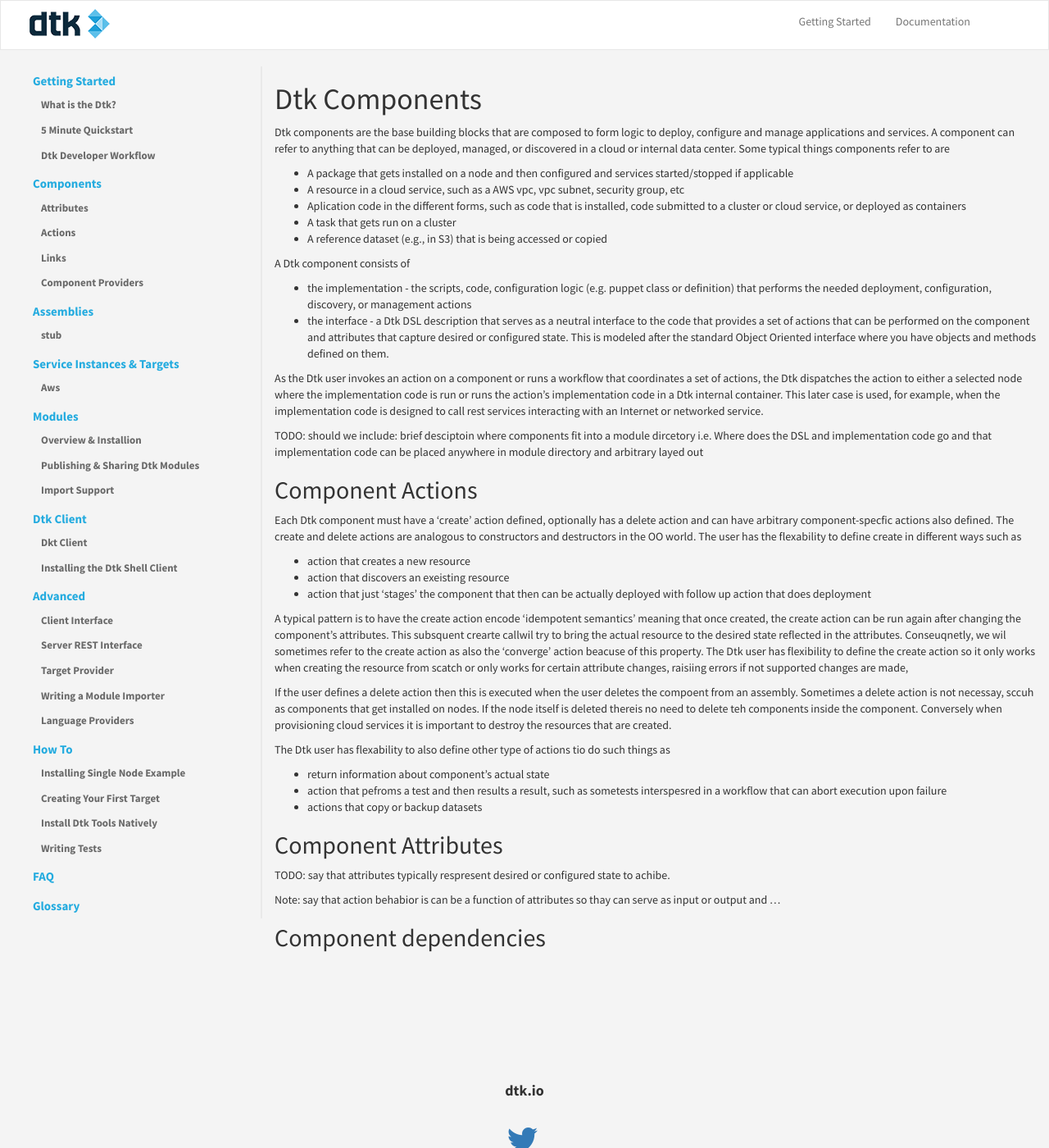
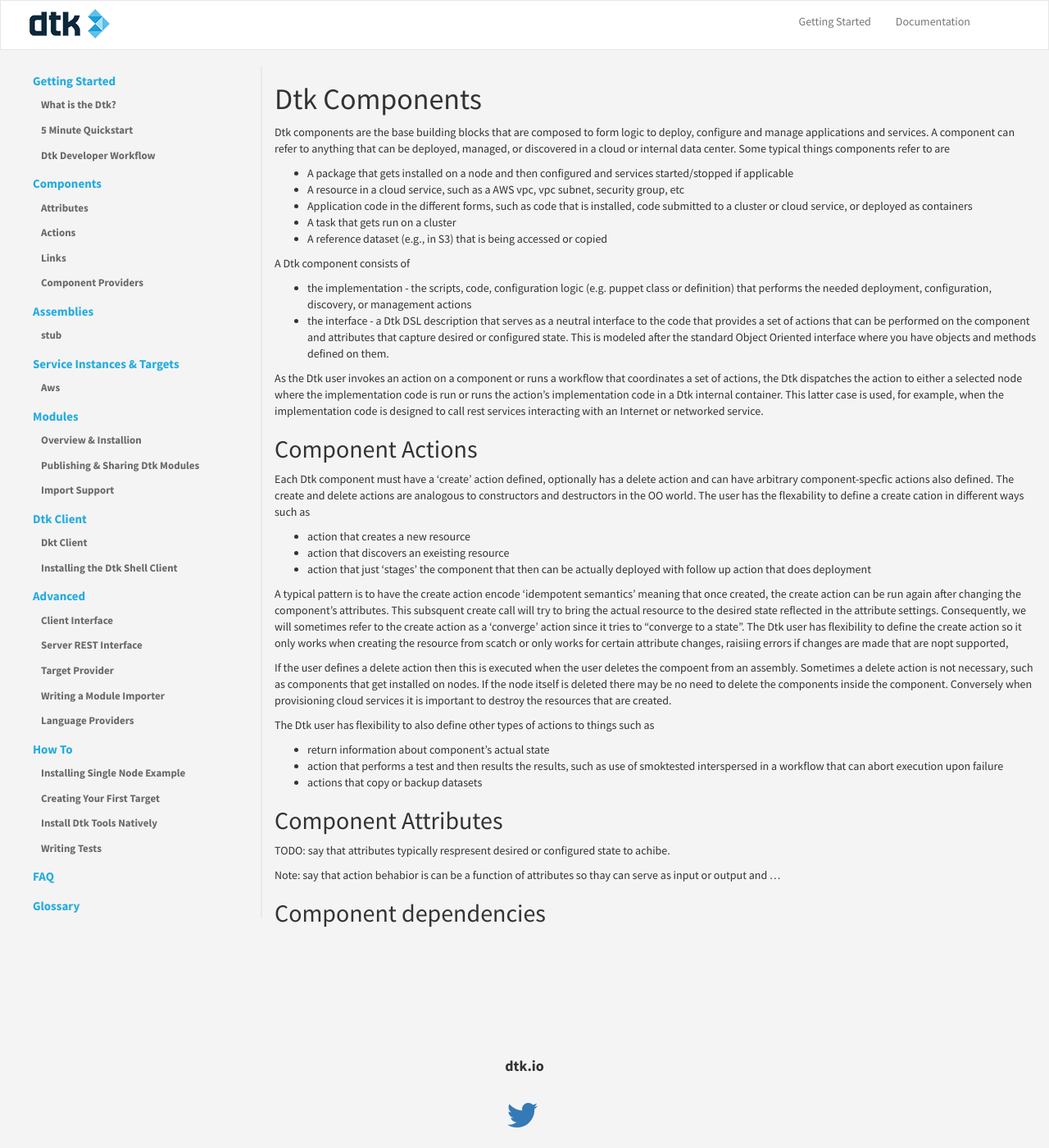
Before and after one commit to dtk/dtk-docs-v1, a Jekyll site: the page built from components.md, in a window 1280 px wide and 1400 px high. Shown: the whole window at 82% size. Built offline with Jekyll 4.4.1, drawn with Linux system fonts in a browser that asks for light colours.

Commit message:
Update components.md

```diff
--- a/components.md
+++ b/components.md
@@ -9,7 +9,7 @@ Dtk components are the base building blocks that are composed to form logic to d
 
 * A package that gets installed on a node and then configured and services started/stopped if applicable
 * A resource in a cloud service, such as a AWS vpc, vpc subnet, security group, etc
-* Aplication code in the different forms, such as code that is installed, code submitted to a cluster or cloud service, or deployed as containers
+* Application code in the different forms, such as code that is installed, code submitted to a cluster or cloud service, or deployed as containers
 * A task that gets run on a cluster
 * A reference dataset (e.g., in S3) that is being accessed or copied
 
@@ -17,25 +17,23 @@ A Dtk component consists of
 * the implementation - the scripts, code, configuration logic (e.g. puppet class or definition) that performs the needed deployment, configuration, discovery, or management actions
 * the interface - a Dtk DSL description that serves as a neutral interface to the code that provides a set of actions that can be performed on the component and attributes that capture desired or configured state.  This is modeled after the standard Object Oriented interface where you have objects and methods defined on them.
 
-As the Dtk user invokes an action on a component or runs a workflow that coordinates a set of actions, the Dtk dispatches the action to either a selected node where the implementation code is run or runs the action's implementation code in a Dtk internal container. This later case is used, for example, when the implementation code is designed to call rest services interacting with an Internet or networked service.
-
-TODO: should we include: brief desciptoin where components fit into a module dircetory i.e. Where does the DSL and implementation code go and that implementation code can be placed anywhere in module directory and arbitrary layed out
+As the Dtk user invokes an action on a component or runs a workflow that coordinates a set of actions, the Dtk dispatches the action to either a selected node where the implementation code is run or runs the action's implementation code in a Dtk internal container. This latter case is used, for example, when the implementation code is designed to call rest services interacting with an Internet or networked service.
 
 ## Component Actions
 
 Each Dtk component must have a 'create' action defined, optionally has a delete action and can have arbitrary component-specfic actions also defined. The create and delete actions are analogous to constructors and destructors in the OO world.
-The user has the flexability to define create in different ways such as
+The user has the flexability to define a create cation in different ways such as
 * action that creates a new resource
 * action that discovers an exeisting resource
 * action that just 'stages' the component that then can be actually deployed with follow up action that does deployment
 
-A typical pattern is to have the create action encode 'idempotent semantics' meaning that once created, the create action can be run again after changing the component's attributes. This subsquent crearte callwil try to bring the actual resource to the desired state reflected in the attributes. Conseuqnetly, we wil sometimes refer to the create action as also the 'converge' action beacuse of this property. The Dtk user has flexibility to define the create action so it only works when creating the resource from scatch or only works for certain attribute changes, raisiing errors if not supported changes are made,
+A typical pattern is to have the create action encode 'idempotent semantics' meaning that once created, the create action can be run again after changing the component's attributes. This subsquent create call will try to bring the actual resource to the desired state reflected in the attribute settings. Consequently, we will sometimes refer to the create action as a 'converge' action since it tries to "converge to a state". The Dtk user has flexibility to define the create action so it only works when creating the resource from scatch or only works for certain attribute changes, raisiing errors if changes are made that are nopt supported,
 
-If the user defines a delete action then this is executed when the user deletes the compoent from an assembly. Sometimes a delete action is not necessay, sccuh as components that get installed on nodes. If the node itself is deleted thereis no need to delete teh components inside the component. Conversely when provisioning cloud services it is important to destroy the resources that are created.
+If the user defines a delete action then this is executed when the user deletes the compoent from an assembly. Sometimes a delete action is not necessary, such as components that get installed on nodes. If the node itself is deleted there may be no need to delete the components inside the component. Conversely when provisioning cloud services it is important to destroy the resources that are created.
 
-The Dtk user has flexability to also define other type of actions tio do such things as
+The Dtk user has flexibility to also define other types of actions to things such as
 * return information about component's actual state
-* action that pefroms a test and then results a result, such as sometests interspesred in a workflow that can abort execution upon failure
+* action that performs a test and then results the results, such as use of smoktested interspersed in a workflow that can abort execution upon failure
 * actions that copy or backup datasets
 
 
```
